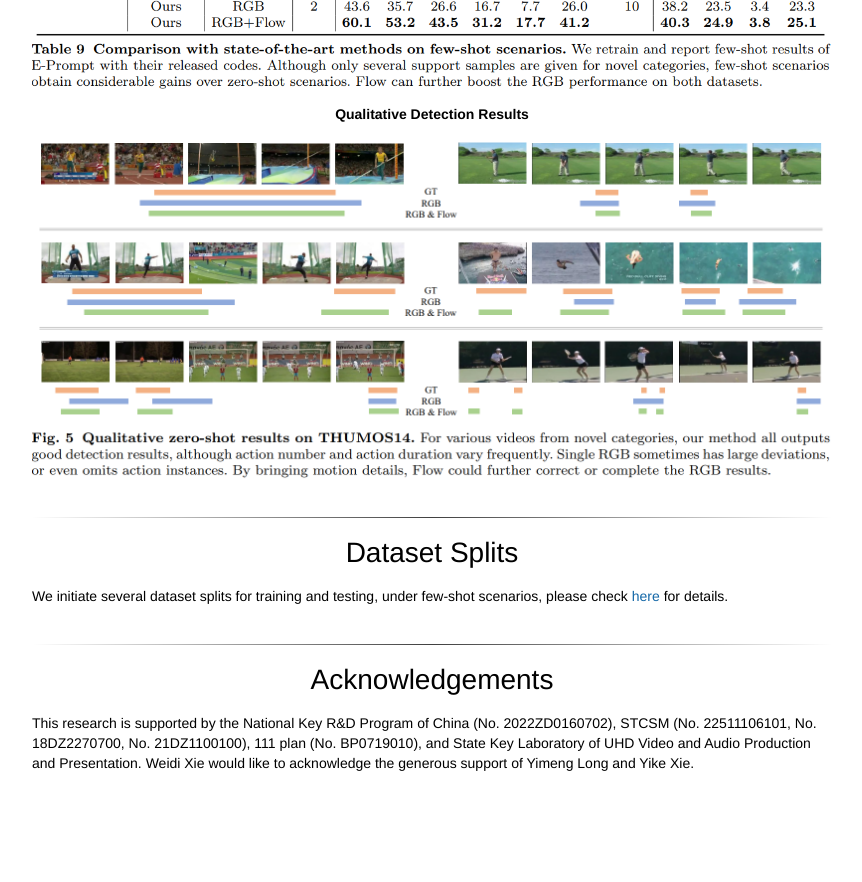
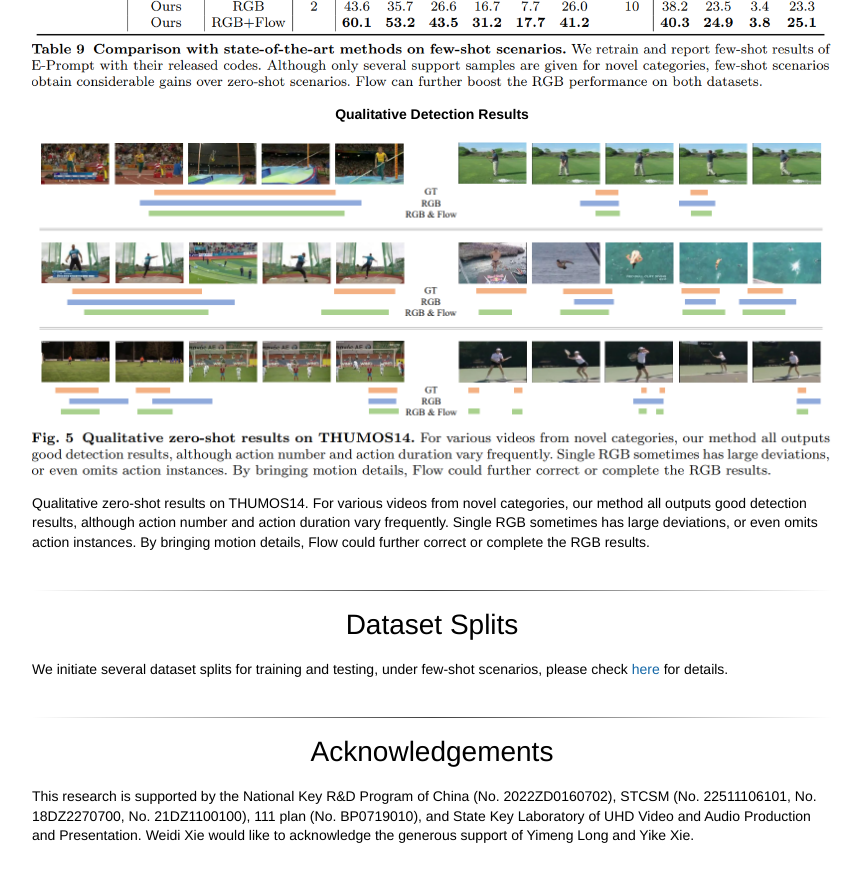
Before and after one commit to ju-chen/Voide1220.github.io, a Jekyll site: the page GPT_prompt/index.html, which Jekyll copies as it is, in a window 1280 px wide and 900 px high, scrolled down 2940 px. Shown: the top 882 px of the window, without its empty margins (208-1070 px from the left). Built offline with Jekyll 4.4.1, drawn with Linux system fonts in a browser that asks for light colours; some web fonts are replaced; before the commit the page ends 3767 px from its top, so only the background shows below that.

Commit message:
Update index.html

```diff
--- a/GPT_prompt/index.html
+++ b/GPT_prompt/index.html
@@ -347,8 +347,8 @@
 
 
 	<p><center><b> Qualitative Detection Results </b></center></p>
-       <p><img class="center"  src="./image/result.PNG" width="800px"></p>
-
+        <p><img class="center"  src="./image/result.PNG" width="800px"></p>
+	<p>Qualitative zero-shot results on THUMOS14. For various videos from novel categories, our method all outputs good detection results, although action number and action duration vary frequently. Single RGB sometimes has large deviations, or even omits action instances. By bringing motion details, Flow could further correct or complete the RGB results. </p>
 
 	<br><hr>
 	<center><h1>Dataset Splits</h1></center>
```
